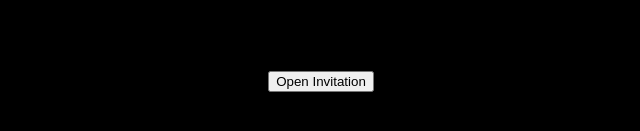
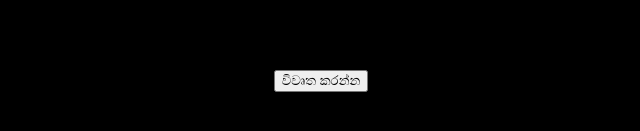
Before and after one commit to Rashminavo/meghana_wes_invitation, a Next.js app in the folder ves-mangalya-invitation/: page / in a window 1280 px wide. Shown: the part 319-450 px from the top of the page, without its empty margins (319-959 px from the left). Built offline with nearby package versions, Linux system fonts and the light colour scheme.

Commit message:
Update invitation button text to Sinhala

```diff
--- a/ves-mangalya-invitation/pages/index.js
+++ b/ves-mangalya-invitation/pages/index.js
@@ -19,7 +19,7 @@ export default function Home() {
         onClick={openInvitation}
         disabled={isOpening}
       >
-        Open Invitation
+        විවෘත කරන්න
       </button>
 
       <style jsx>{`
```
